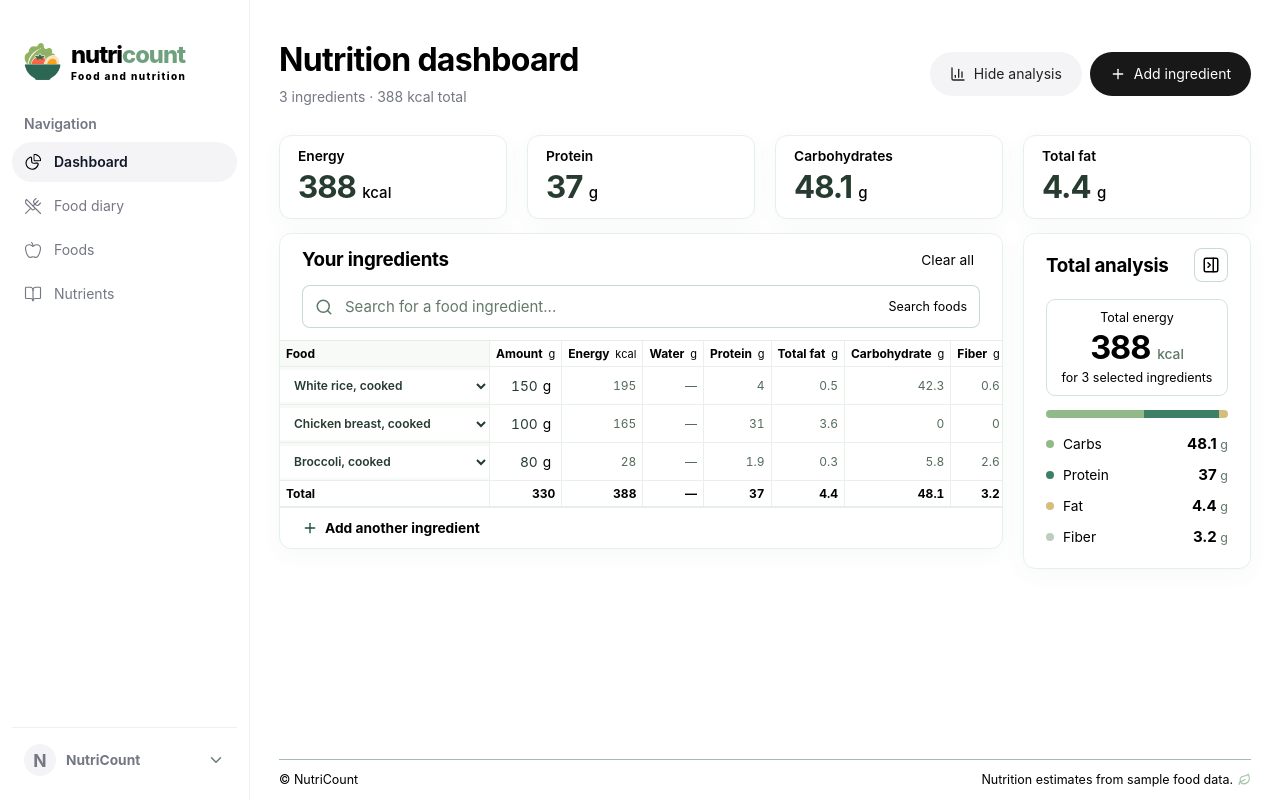
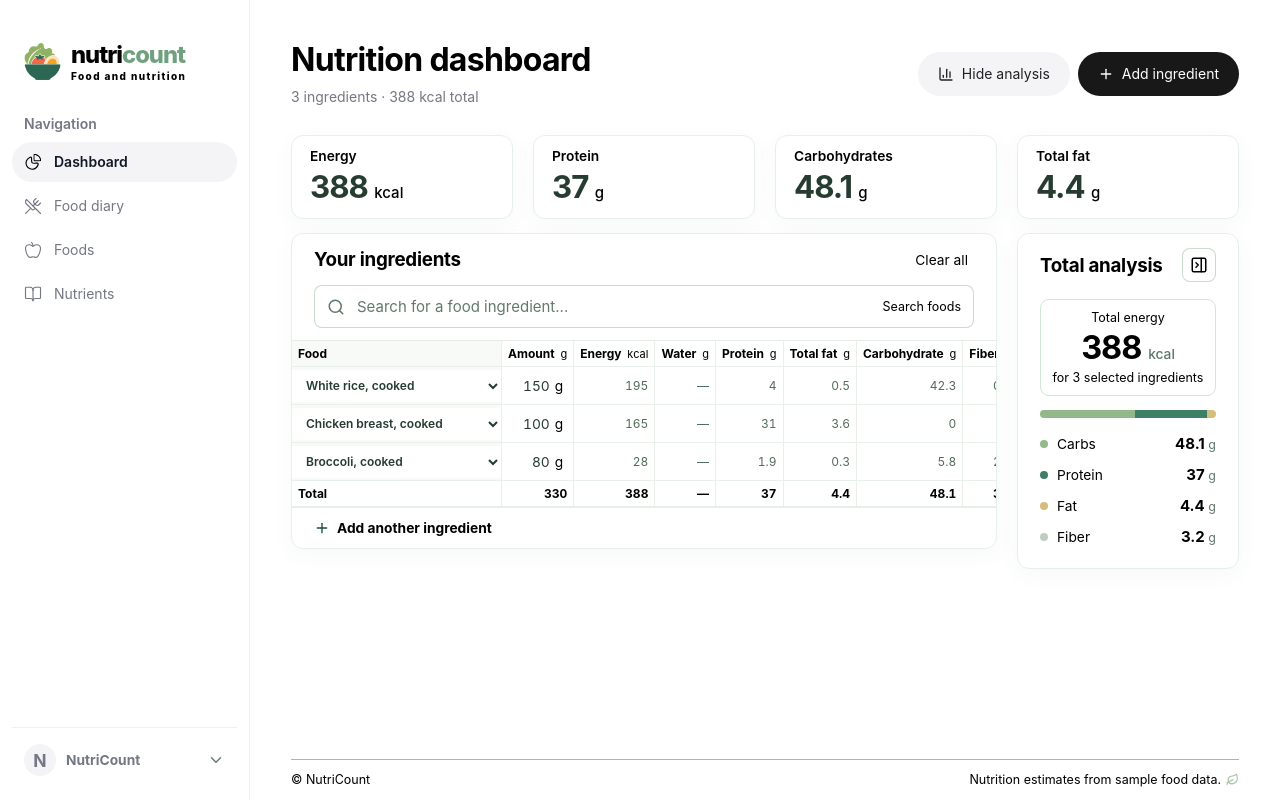
Before and after one commit to nopaalh/nutriCount, a React (Vite) app in the folder frontend/: page / in a window 1280 px wide. Built offline with nearby package versions, Linux system fonts and the light colour scheme.

Commit message:
Center desktop content within a 1280px container

```diff
--- a/frontend/src/app/layouts/AppLayout.css
+++ b/frontend/src/app/layouts/AppLayout.css
@@ -1,3 +1,11 @@
+@media (min-width: 761px) {
+  .app-shell .main .content {
+    max-width: 1280px;
+    margin-inline: auto;
+    padding-inline: 40px;
+  }
+}
+
 @media (max-width: 760px) {
   .app-shell {
     min-height: 100dvh;
--- a/frontend/src/features/dashboard/pages/FoodDiaryPreviewPage.css
+++ b/frontend/src/features/dashboard/pages/FoodDiaryPreviewPage.css
@@ -3,7 +3,7 @@
   --diary-surface: #f5f5f7;
   --diary-border: #e5e5ea;
   width: 100%;
-  max-width: 1360px;
+
   margin: 0 auto 40px;
   font-size: 14px;
 }
```
